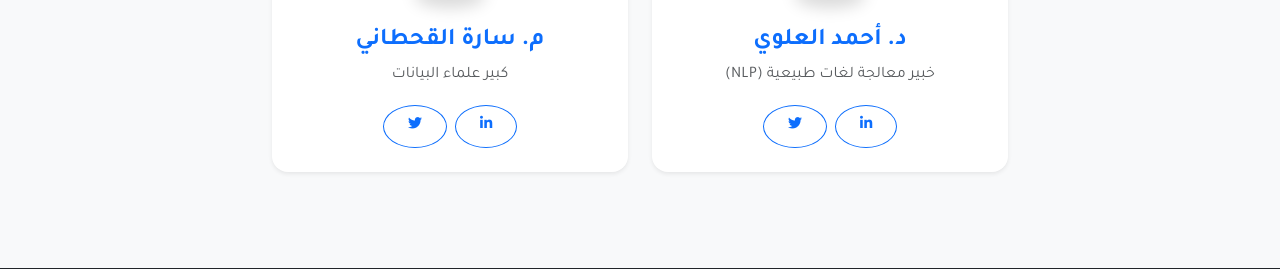
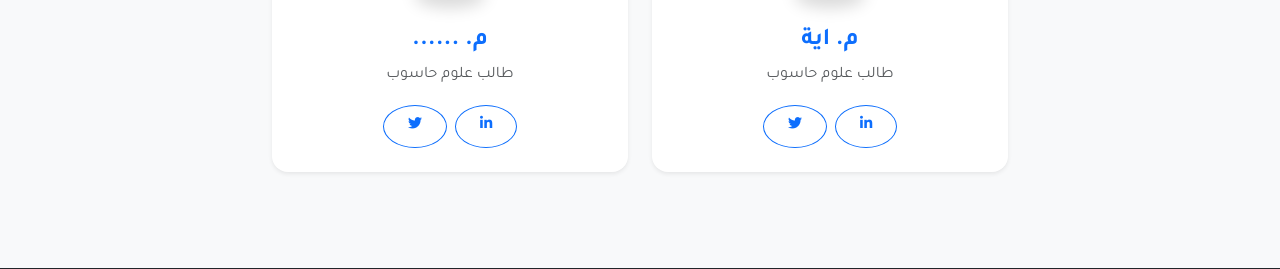
Before and after one commit to fakhraldinyahya/AraSenttt, a Flask app: page /team in a window 1280 px wide. Shown: the part 499-768 px from the top of the page. Run offline with Flask 3, Linux system fonts and the light colour scheme; some libraries are stand-ins or nearby versions.

Commit message:
اسماء

```diff
--- a/templates/team.html
+++ b/templates/team.html
@@ -19,8 +19,8 @@
                     <img src="https://via.placeholder.com/150/007bff/ffffff?text=AI+Expert" alt="Member"
                         class="rounded-circle shadow" width="150">
                 </div>
-                <h4 class="fw-bold text-primary">د. أحمد العلوي</h4>
-                <p class="text-muted mb-3">خبير معالجة لغات طبيعية (NLP)</p>
+                <h4 class="fw-bold text-primary">م. اية </h4>
+                <p class="text-muted mb-3">طالب علوم حاسوب</p>
                 <div class="d-flex justify-content-center gap-2">
                     <a href="#" class="btn btn-outline-primary btn-sm rounded-circle"><i
                             class="fab fa-linkedin-in"></i></a>
@@ -35,8 +35,8 @@
                     <img src="https://via.placeholder.com/150/28a745/ffffff?text=Data+Scientist" alt="Member"
                         class="rounded-circle shadow" width="150">
                 </div>
-                <h4 class="fw-bold text-primary">م. سارة القحطاني</h4>
-                <p class="text-muted mb-3">كبير علماء البيانات</p>
+                <h4 class="fw-bold text-primary">م.  ......</h4>
+                <p class="text-muted mb-3">طالب علوم حاسوب</p>
                 <div class="d-flex justify-content-center gap-2">
                     <a href="#" class="btn btn-outline-primary btn-sm rounded-circle"><i
                             class="fab fa-linkedin-in"></i></a>
```
